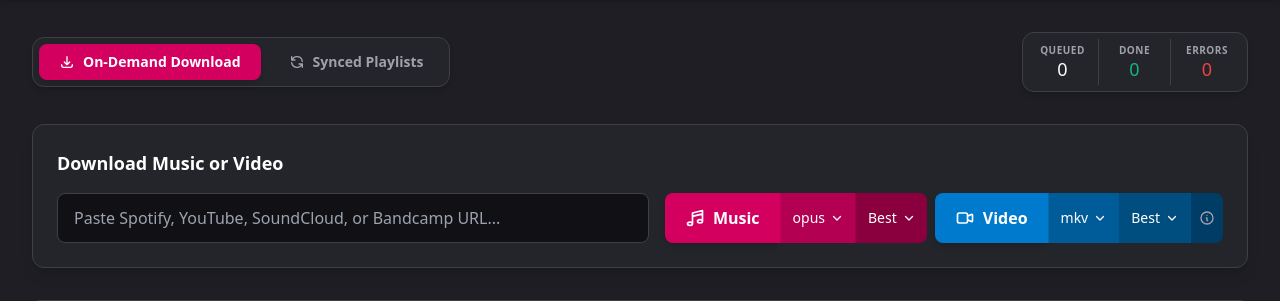
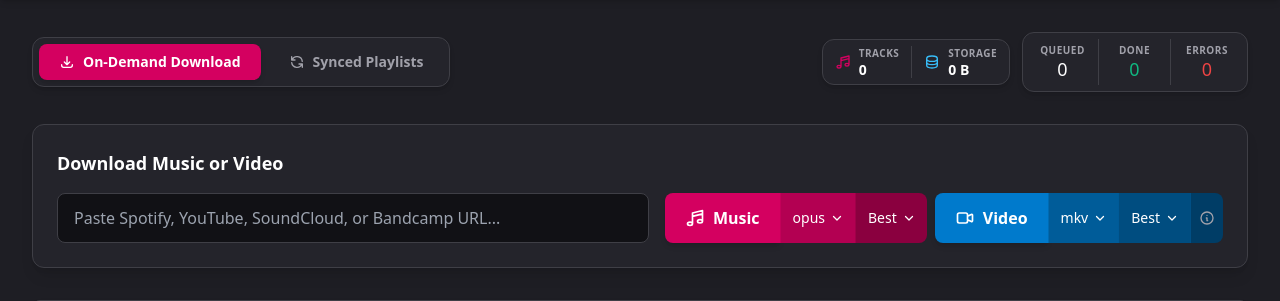
Before and after one commit to Reimaris/LocalTune, a FastAPI app: page / in a window 1280 px wide. Shown: the part 57-358 px from the top of the page. Run offline with FastAPI, Linux system fonts and the light colour scheme; data that the repository does not hold is empty.

Commit message:
feat(metrics): dashboard header library storage and track metric box (07)

```diff
--- /dev/null
+++ b/app/core/library_metrics.py
@@ -0,0 +1,73 @@
+import os
+import time
+from pathlib import Path
+from typing import Any
+
+from sqlalchemy.orm import Session
+
+from app.core.downloader import DOWNLOAD_DIR
+from app.db import models
+
+_size_cache: dict[str, tuple[float, int]] = {}
+
+
+def format_bytes(bytes_count: int) -> str:
+    """Formats raw byte count into human-readable representation."""
+    if bytes_count < 1024:
+        return f"{bytes_count} B"
+    elif bytes_count < 1024 * 1024:
+        return f"{bytes_count / 1024:.1f} KB"
+    elif bytes_count < 1024 * 1024 * 1024:
+        return f"{bytes_count / (1024 * 1024):.1f} MB"
+    else:
+        return f"{bytes_count / (1024 * 1024 * 1024):.1f} GB"
+
+
+def get_directory_size(path: Path | str) -> int:
+    """Recursively computes total disk bytes consumed by files in a directory."""
+    p = Path(path)
+    if not p.exists() or not p.is_dir():
+        return 0
+    total = 0
+    try:
+        for root, _, files in os.walk(p):
+            for f in files:
+                fp = os.path.join(root, f)
+                try:
+                    total += os.stat(fp).st_size
+                except OSError:
+                    pass
+    except OSError:
+        pass
+    return total
+
+
+def get_cached_directory_size(path: Path | str, ttl_seconds: float = 5.0) -> int:
+    """Caches directory size for ttl_seconds to prevent disk I/O thrashing during frequent polling."""
+    path_str = str(Path(path).resolve())
+    now = time.monotonic()
+    if ttl_seconds > 0 and path_str in _size_cache:
+        cached_time, cached_size = _size_cache[path_str]
+        if now - cached_time < ttl_seconds:
+            return cached_size
+
+    size = get_directory_size(path_str)
+    _size_cache[path_str] = (now, size)
+    return size
+
+
+def get_library_metrics(
+    db: Session,
+    download_dir: Path | str | None = None,
+    ttl_seconds: float = 5.0,
+) -> dict[str, Any]:
+    """Computes total active completed tracks and total storage footprint."""
+    target_dir = download_dir if download_dir is not None else DOWNLOAD_DIR
+    storage_bytes = get_cached_directory_size(target_dir, ttl_seconds=ttl_seconds)
+    track_count = db.query(models.Download).filter(models.Download.status == "Completed").count()
+
+    return {
+        "total_tracks": track_count,
+        "total_storage_bytes": storage_bytes,
+        "total_storage_formatted": format_bytes(storage_bytes),
+    }
--- a/app/main.py
+++ b/app/main.py
@@ -30,6 +30,7 @@ from app.core.downloader import (
     write_m3u8,
     yt_dlp_sanitize,
 )
+from app.core.library_metrics import get_library_metrics
 from app.core.logging_config import log_generator, setup_logging
 from app.core.process_registry import download_manager
 from app.core.scheduler import periodic_sync_loop
@@ -190,9 +191,15 @@ def health_check(db: Session = Depends(get_db)):
 
 
 @app.get("/", response_class=HTMLResponse)
-async def dashboard(request: Request):
+async def dashboard(request: Request, db: Session = Depends(get_db)):
     """Renders the main dashboard."""
-    context = {"request": request, "title": "LocalTune Dashboard"}
+    metrics = get_library_metrics(db)
+    context = {
+        "request": request,
+        "title": "LocalTune Dashboard",
+        "library_tracks": metrics["total_tracks"],
+        "library_storage": metrics["total_storage_formatted"],
+    }
     return templates.TemplateResponse("dashboard.html", context)
 
 
@@ -561,6 +568,9 @@ async def api_tracks(
                     }
                 )
 
+    # Library storage and track metrics for top header metric box
+    lib_metrics = get_library_metrics(db)
+
     return templates.TemplateResponse(
         "partials/track_list.html",
         {
@@ -570,6 +580,8 @@ async def api_tracks(
             "done": done,
             "errors": errors,
             "enable_browser_downloads": enable_browser_downloads,
+            "library_tracks": lib_metrics["total_tracks"],
+            "library_storage": lib_metrics["total_storage_formatted"],
             "q": q_str,
             "status": status_str,
             "sort_by": sort_by_str,
--- a/app/templates/dashboard.html
+++ b/app/templates/dashboard.html
@@ -34,6 +34,26 @@
             </button>
         </div>
 
+        <!-- Header Metrics & Stats -->
+        <div class="flex flex-wrap items-center gap-3">
+            <!-- Dedicated Library Metric Box -->
+            <div id="library-metrics" class="flex items-center bg-[#24242b] border border-[#3f3f46] rounded-xl shadow-md py-1.5 px-3 gap-3">
+                <div class="flex items-center gap-2 pr-3 border-r border-[#3f3f46]">
+                    <svg class="w-4 h-4 text-[#d40060] shrink-0" fill="none" stroke="currentColor" viewBox="0 0 24 24"><path stroke-linecap="round" stroke-linejoin="round" stroke-width="2" d="M9 19V6l12-3v13M9 19c0 1.105-1.343 2-3 2s-3-.895-3-2 1.343-2 3-2 3 .895 3 2zm12-3c0 1.105-1.343 2-3 2s-3-.895-3-2 1.343-2 3-2 3 .895 3 2zM9 10l12-3"></path></svg>
+                    <div class="flex flex-col">
+                        <span class="text-[10px] text-[#a1a1aa] uppercase tracking-wider font-semibold">Tracks</span>
+                        <span class="text-sm font-bold text-white leading-tight">{{ library_tracks }}</span>
+                    </div>
+                </div>
+                <div class="flex items-center gap-2">
+                    <svg class="w-4 h-4 text-sky-400 shrink-0" fill="none" stroke="currentColor" viewBox="0 0 24 24"><path stroke-linecap="round" stroke-linejoin="round" stroke-width="2" d="M4 7v10c0 2.21 3.582 4 8 4s8-1.79 8-4V7M4 7c0 2.21 3.582 4 8 4s8-1.79 8-4M4 7c0-2.21 3.582-4 8-4s8 1.79 8 4m0 5c0 2.21-3.582 4-8 4s-8-1.79-8-4"></path></svg>
+                    <div class="flex flex-col">
+                        <span class="text-[10px] text-[#a1a1aa] uppercase tracking-wider font-semibold">Storage</span>
+                        <span class="text-sm font-bold text-white leading-tight">{{ library_storage }}</span>
+                    </div>
+                </div>
+            </div>
+
             <!-- Compact Header Stats Widget -->
             <div id="stat-cards" class="flex items-center bg-[#24242b] border border-[#3f3f46] rounded-xl shadow-md py-1.5 px-1">
                 <div class="flex flex-col items-center justify-center w-[72px] py-1 border-r border-[#3f3f46]">
@@ -47,6 +67,7 @@
                 <div class="flex flex-col items-center justify-center w-[72px] py-1">
                     <div class="text-[10px] text-[#a1a1aa] uppercase tracking-wider font-semibold">Errors</div>
                     <div class="text-lg font-medium text-red-500 leading-tight">0</div>
+                </div>
             </div>
         </div>
     </div>
--- a/app/templates/partials/track_list.html
+++ b/app/templates/partials/track_list.html
@@ -1,3 +1,20 @@
+<div id="library-metrics" hx-swap-oob="true" class="flex items-center bg-[#24242b] border border-[#3f3f46] rounded-xl shadow-md py-1.5 px-3 gap-3">
+    <div class="flex items-center gap-2 pr-3 border-r border-[#3f3f46]">
+        <svg class="w-4 h-4 text-[#d40060] shrink-0" fill="none" stroke="currentColor" viewBox="0 0 24 24"><path stroke-linecap="round" stroke-linejoin="round" stroke-width="2" d="M9 19V6l12-3v13M9 19c0 1.105-1.343 2-3 2s-3-.895-3-2 1.343-2 3-2 3 .895 3 2zm12-3c0 1.105-1.343 2-3 2s-3-.895-3-2 1.343-2 3-2 3 .895 3 2zM9 10l12-3"></path></svg>
+        <div class="flex flex-col">
+            <span class="text-[10px] text-[#a1a1aa] uppercase tracking-wider font-semibold">Tracks</span>
+            <span class="text-sm font-bold text-white leading-tight">{{ library_tracks }}</span>
+        </div>
+    </div>
+    <div class="flex items-center gap-2">
+        <svg class="w-4 h-4 text-sky-400 shrink-0" fill="none" stroke="currentColor" viewBox="0 0 24 24"><path stroke-linecap="round" stroke-linejoin="round" stroke-width="2" d="M4 7v10c0 2.21 3.582 4 8 4s8-1.79 8-4V7M4 7c0 2.21 3.582 4 8 4s8-1.79 8-4M4 7c0-2.21 3.582-4 8-4s8 1.79 8 4m0 5c0 2.21-3.582 4-8 4s-8-1.79-8-4"></path></svg>
+        <div class="flex flex-col">
+            <span class="text-[10px] text-[#a1a1aa] uppercase tracking-wider font-semibold">Storage</span>
+            <span class="text-sm font-bold text-white leading-tight">{{ library_storage }}</span>
+        </div>
+    </div>
+</div>
+
 <div id="stat-cards" hx-swap-oob="true" class="flex items-center bg-[#24242b] border border-[#3f3f46] rounded-xl shadow-md py-1.5 px-1">
     <div class="flex flex-col items-center justify-center w-[72px] py-1 border-r border-[#3f3f46]">
         <div class="text-[10px] text-[#a1a1aa] uppercase tracking-wider font-semibold">Queued</div>
```
Lines whose indentation alone changed are shown as unchanged.
